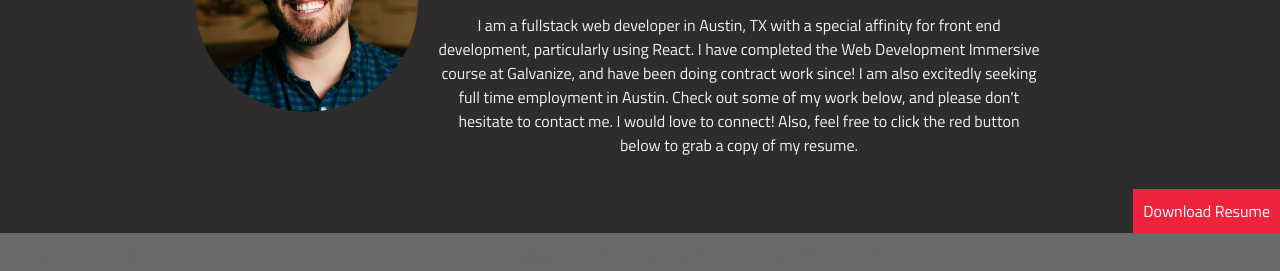
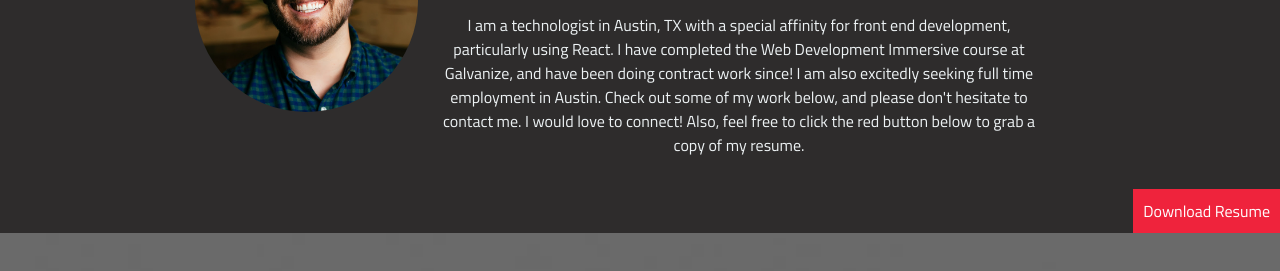
Before and after one commit to DTThor/portfolio-site, a website: page index.html in a window 1280 px wide. Shown: the part 265-536 px from the top of the page. Drawn offline with Linux system fonts and the light colour scheme.

Commit message:
update aboutme

```diff
--- a/index.html
+++ b/index.html
@@ -22,7 +22,7 @@
       <div class="col-wide">
         <h1>Dylan Thorwaldson</h1>
         <h2>Web Developer</h2>
-        <p>I am a fullstack web developer in Austin, TX with a special affinity for front end development, particularly using <a id="text-link" href="https://reactjs.org/" target="_blank">React</a>. I have completed the Web Development Immersive course at <a id="text-link" href="https://www.galvanize.com/austin" target="_blank">Galvanize</a>, and have been doing contract work since! I am also excitedly seeking full time employment in Austin. Check out some of my work below, and please don't hesitate to contact me. I would love to connect! Also, feel free to click the red button below to grab a copy of my resume.</p>
+        <p>I am a technologist in Austin, TX with a special affinity for front end development, particularly using <a id="text-link" href="https://reactjs.org/" target="_blank">React</a>. I have completed the Web Development Immersive course at <a id="text-link" href="https://www.galvanize.com/austin" target="_blank">Galvanize</a>, and have been doing contract work since! I am also excitedly seeking full time employment in Austin. Check out some of my work below, and please don't hesitate to contact me. I would love to connect! Also, feel free to click the red button below to grab a copy of my resume.</p>
       </div>
     </div>
   </header>
```
